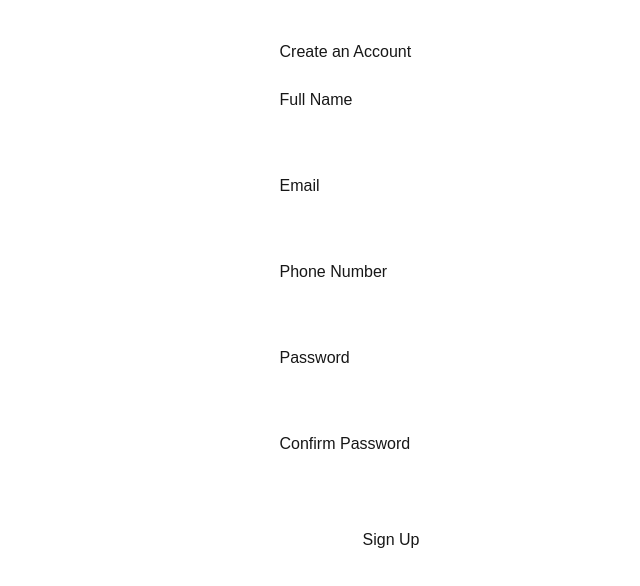
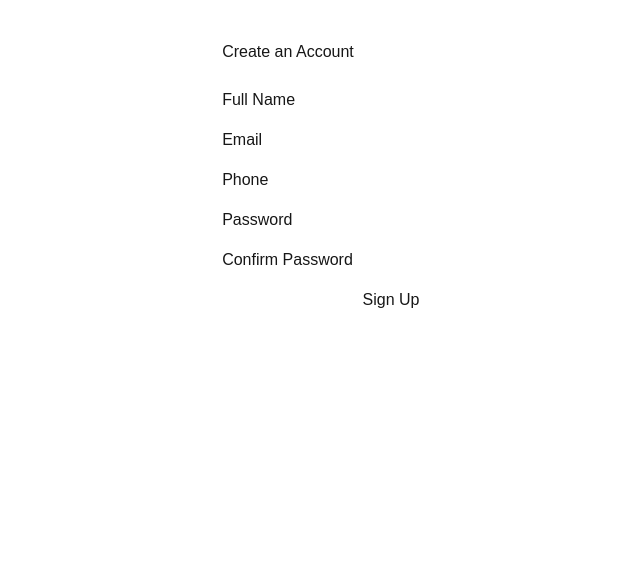
Before and after one commit to sum09fairSaif/signin-registration-test-project, a Next.js app: page /signup in a window 1280 px wide. Shown: the top 586 px of the page, without its empty margins (249-889 px from the left). Built offline with nearby package versions, Linux system fonts and the light colour scheme; no server answers.

Commit message:
Milestone 5: Add user-facing validation errors and success UI

```diff
--- a/app/signup/actions.ts
+++ b/app/signup/actions.ts
@@ -16,8 +16,10 @@ export async function validateSignupForm(formData: FormData) {
   const result = signupSchema.safeParse(rawData);
 
   if (!result.success) {
-    console.log("VALIDATION ERRORS:", result.error.flatten().fieldErrors);
-    return;
+    return {
+      success: false,
+      errors: result.error.flatten().fieldErrors,
+    };
   }
 
   const { name, email, phone, password } = result.data;
@@ -27,8 +29,10 @@ export async function validateSignupForm(formData: FormData) {
   });
 
   if (existingUserByEmail) {
-    console.log("ERROR: Email already registered");
-    return;
+    return {
+      success: false,
+      errors: { email: ["Email already registered"] },
+    };
   }
 
   if (phone && phone.trim() !== "") {
@@ -37,14 +41,16 @@ export async function validateSignupForm(formData: FormData) {
     });
 
     if (existingUserByPhone) {
-      console.log("ERROR: Phone number already registered");
-      return;
+      return {
+        success: false,
+        errors: { phone: ["Phone number already registered"] },
+      };
     }
   }
 
   const hashedPassword = await argon2.hash(password);
 
-  const newUser = await prisma.user.create({
+  await prisma.user.create({
     data: {
       name,
       email,
@@ -53,5 +59,8 @@ export async function validateSignupForm(formData: FormData) {
     },
   });
 
-  console.log("USER CREATED SUCCESSFULLY:", newUser.id);
+  return {
+    success: true,
+    message: "Account created successfully!",
+  };
 }
--- a/app/signup/page.tsx
+++ b/app/signup/page.tsx
@@ -1,6 +1,26 @@
+"use client";
+
+import { useState } from "react";
 import { validateSignupForm } from "./actions";
 
 export default function SignupPage() {
+  const [errors, setErrors] = useState<any>({});
+  const [success, setSuccess] = useState("");
+
+  async function handleSubmit(formData: FormData) {
+    const result = await validateSignupForm(formData);
+
+    if (!result) return;
+
+    if (!result.success) {
+      setErrors(result.errors || {});
+      setSuccess("");
+    } else {
+      setErrors({});
+      setSuccess(result.message || "Success!");
+    }
+  }
+
   return (
     <main
       style={{
@@ -11,8 +31,12 @@ export default function SignupPage() {
     >
       <h1>Create an Account</h1>
 
+      {success && (
+        <p style={{ color: "green", marginTop: "10px" }}>{success}</p>
+      )}
+
       <form
-        action={validateSignupForm}
+        action={handleSubmit}
         style={{
           display: "flex",
           flexDirection: "column",
@@ -21,86 +45,40 @@ export default function SignupPage() {
         }}
       >
         <div>
-          <label htmlFor="name">Full Name</label>
-          <input
-            id="name"
-            name="name"
-            type="text"
-            style={{
-              display: "block",
-              width: "100%",
-              padding: "8px",
-              marginTop: "6px",
-            }}
-          />
+          <label>Full Name</label>
+          <input name="name" type="text" />
+          {errors.name && <p style={{ color: "red" }}>{errors.name[0]}</p>}
         </div>
 
         <div>
-          <label htmlFor="email">Email</label>
-          <input
-            id="email"
-            name="email"
-            type="email"
-            style={{
-              display: "block",
-              width: "100%",
-              padding: "8px",
-              marginTop: "6px",
-            }}
-          />
+          <label>Email</label>
+          <input name="email" type="email" />
+          {errors.email && <p style={{ color: "red" }}>{errors.email[0]}</p>}
         </div>
 
         <div>
-          <label htmlFor="phone">Phone Number</label>
-          <input
-            id="phone"
-            name="phone"
-            type="tel"
-            style={{
-              display: "block",
-              width: "100%",
-              padding: "8px",
-              marginTop: "6px",
-            }}
-          />
+          <label>Phone</label>
+          <input name="phone" type="tel" />
+          {errors.phone && <p style={{ color: "red" }}>{errors.phone[0]}</p>}
         </div>
 
         <div>
-          <label htmlFor="password">Password</label>
-          <input
-            id="password"
-            name="password"
-            type="password"
-            style={{
-              display: "block",
-              width: "100%",
-              padding: "8px",
-              marginTop: "6px",
-            }}
-          />
+          <label>Password</label>
+          <input name="password" type="password" />
+          {errors.password && (
+            <p style={{ color: "red" }}>{errors.password[0]}</p>
+          )}
         </div>
 
         <div>
-          <label htmlFor="confirmPassword">Confirm Password</label>
-          <input
-            id="confirmPassword"
-            name="confirmPassword"
-            type="password"
-            style={{
-              display: "block",
-              width: "100%",
-              padding: "8px",
-              marginTop: "6px",
-            }}
-          />
+          <label>Confirm Password</label>
+          <input name="confirmPassword" type="password" />
+          {errors.confirmPassword && (
+            <p style={{ color: "red" }}>{errors.confirmPassword[0]}</p>
+          )}
         </div>
 
-        <button
-          type="submit"
-          style={{ padding: "10px 16px", cursor: "pointer" }}
-        >
-          Sign Up
-        </button>
+        <button type="submit">Sign Up</button>
       </form>
     </main>
   );
```
